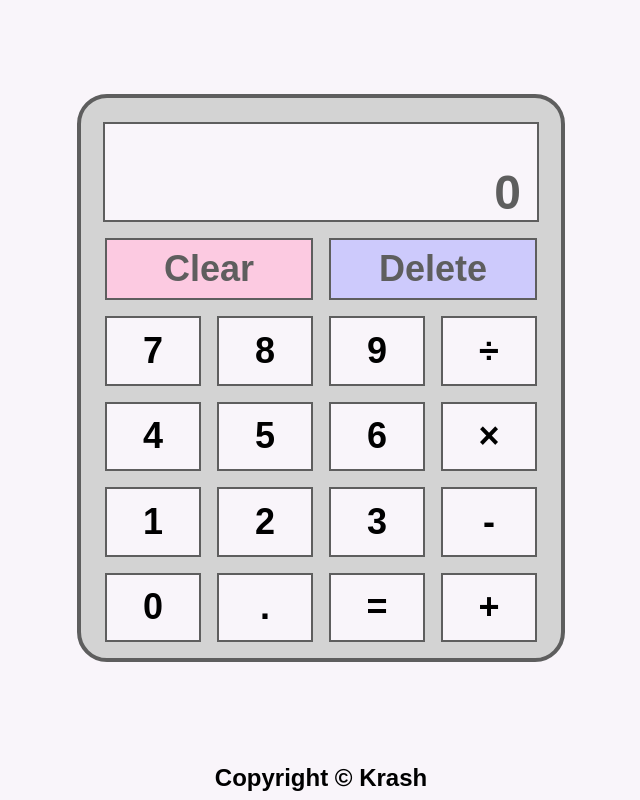
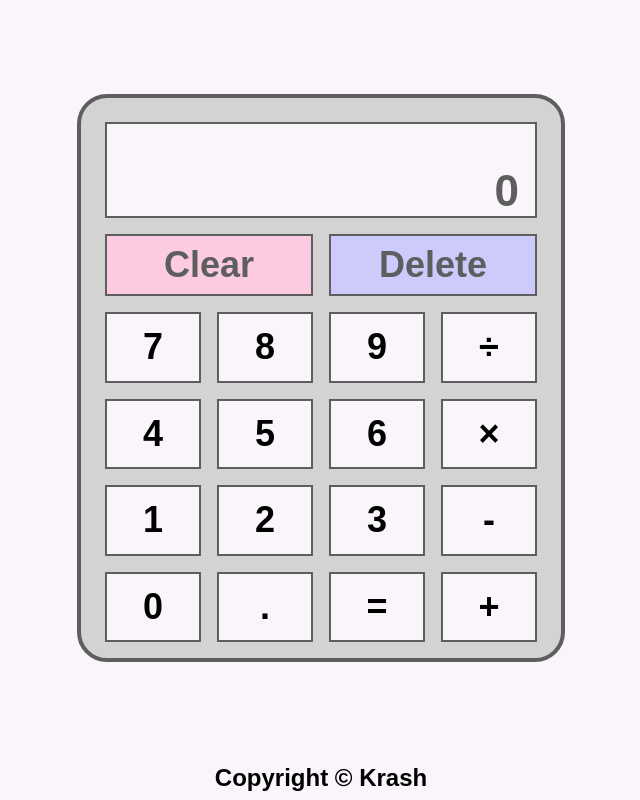
Before and after one commit to TimKrash/calculator, a plain HTML site: page index.html in a window 1280 px wide. Shown: the whole page, without its empty margins (319-959 px from the left). Drawn offline with Linux system fonts and the light colour scheme; a web font is replaced by a local one.

Commit message:
style update

```diff
--- a/index.html
+++ b/index.html
@@ -15,6 +15,7 @@
     <div class="calculator container">
         <div class="display">
             <div class="text top">
+                Test
             </div>
             <div class="text bottom">
                 0
--- a/style.css
+++ b/style.css
@@ -31,7 +31,9 @@ body {
     justify-content: flex-end;
     background-color: #f9f5fa;
     width: 90%;
-    height: 6em;
+    min-height: 6em;
+    box-sizing: border-box;
+    overflow: auto;
 }
 
 .reset {
@@ -70,8 +72,19 @@ body {
     font-size: 36px;
 }
 
+.text.top, .text.bottom {
+    flex: 1;
+    text-align: end;
+    max-width: 90%;
+    word-wrap: break-word;
+    font-size: 44px;
+}
+
 .text.top {
-    font-size: 28px;
+    flex-shrink: 0;
+    position: relative;
+    font-size: 30px;
+    opacity: 0;
 }
 
 /* Main part*/
```
